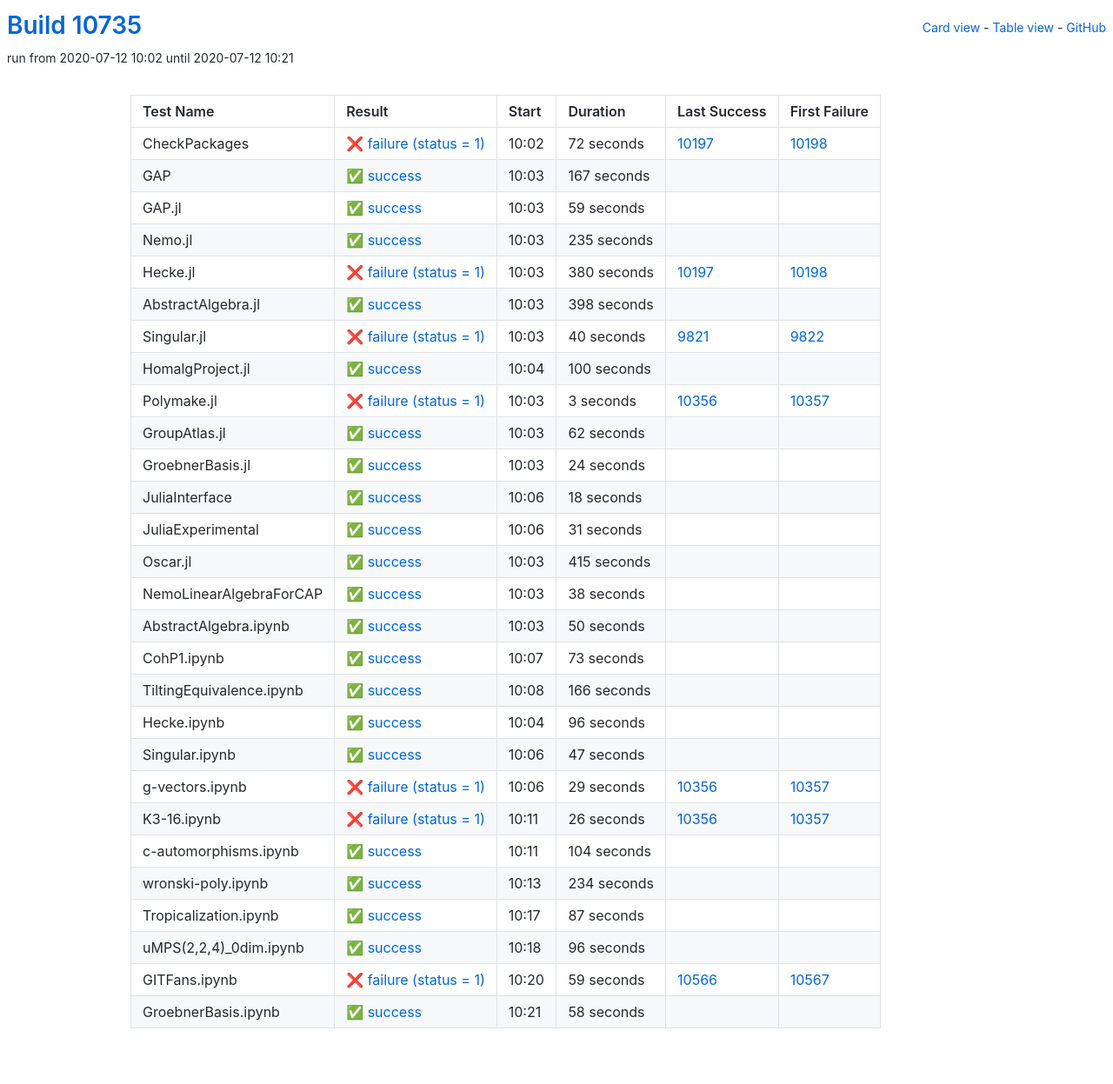
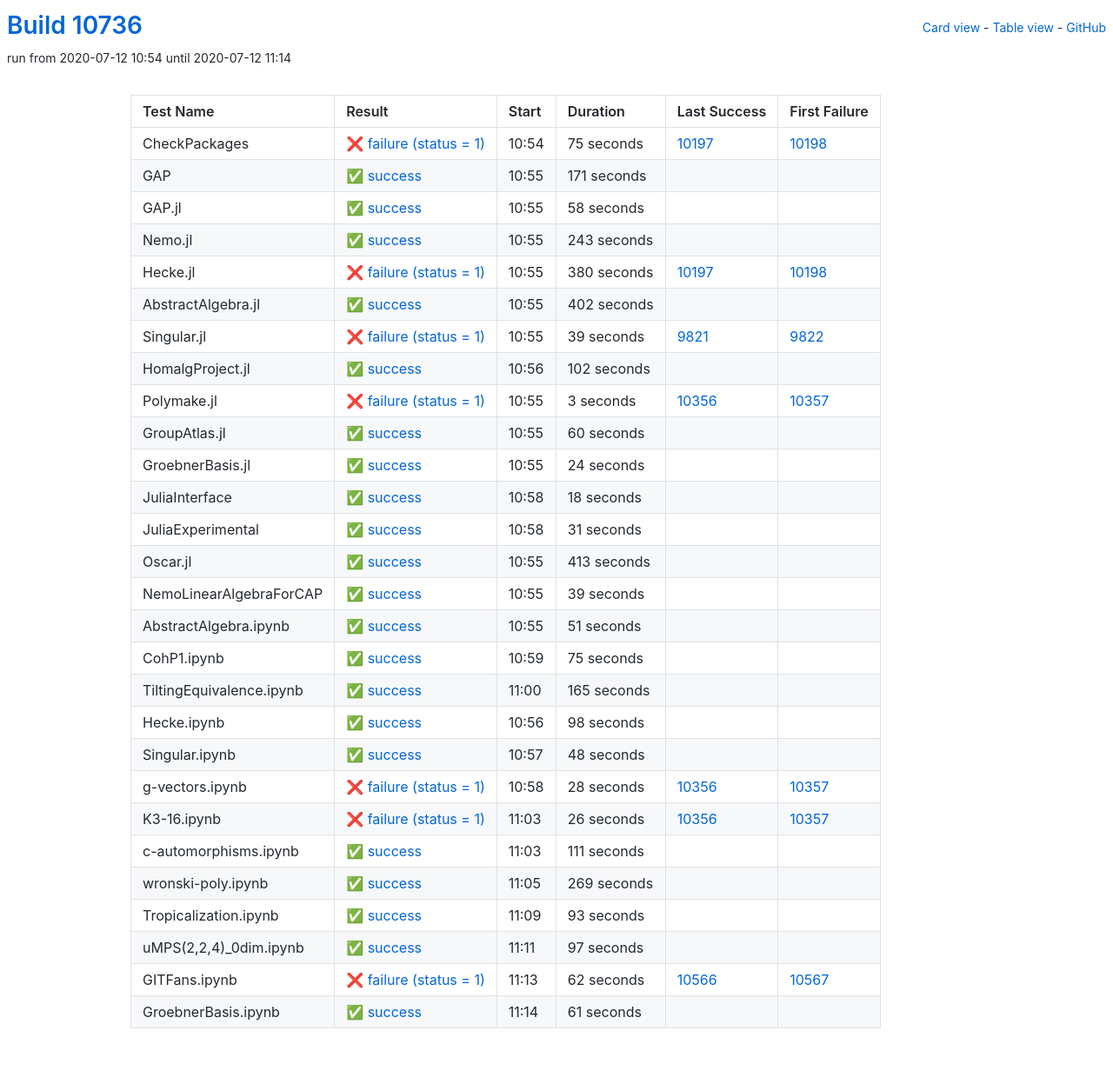
Before and after one commit to oscar-system/oscar-ci-status, a Jekyll site: the page built from table.html, in a window 1280 px wide. Shown: the whole page at 87% size. Built offline with Jekyll 4.4.1, drawn with Linux system fonts in a browser that asks for light colours.

Commit message:
Build #10736

```diff
--- a/_data/ci.yml
+++ b/_data/ci.yml
@@ -1,6 +1,6 @@
 ---
-build: 10735
-build_url: https://oscarci.mathematik.uni-kl.de/job/oscar/10735/
+build: 10736
+build_url: https://oscarci.mathematik.uni-kl.de/job/oscar/10736/
 job: oscar
 organization: oscar-system
 repo: oscar-ci-status
@@ -8,56 +8,56 @@ repourl: https://github.com/oscar-system/oscar-ci-status
 tests:
 - name: CheckPackages
   id: checkpackages
-  log: https://oscarci.mathematik.uni-kl.de/job/oscar/10735/artifact/logs/build-10735/CheckPackages.log
-  start: 2020-07-12 10:02
+  log: https://oscarci.mathematik.uni-kl.de/job/oscar/10736/artifact/logs/build-10736/CheckPackages.log
+  start: 2020-07-12 10:54
   success: false
   exitcode: 1
   status: failure
-  duration: 72
+  duration: 75
   last_success: 10197
   last_success_url: https://oscarci.mathematik.uni-kl.de/job/oscar/10197/
   first_failure: 10198
   first_failure_url: https://oscarci.mathematik.uni-kl.de/job/oscar/10198/
 - name: GAP
   id: gap
-  log: https://oscarci.mathematik.uni-kl.de/job/oscar/10735/artifact/logs/build-10735/GAP.log
-  start: 2020-07-12 10:03
+  log: https://oscarci.mathematik.uni-kl.de/job/oscar/10736/artifact/logs/build-10736/GAP.log
+  start: 2020-07-12 10:55
   success: true
   exitcode: 0
   status: success
-  duration: 167
+  duration: 171
   last_success: false
   last_success_url:
   first_failure: false
   first_failure_url:
 - name: GAP.jl
   id: gap-jl
-  log: https://oscarci.mathematik.uni-kl.de/job/oscar/10735/artifact/logs/build-10735/GAP.jl.log
-  start: 2020-07-12 10:03
+  log: https://oscarci.mathematik.uni-kl.de/job/oscar/10736/artifact/logs/build-10736/GAP.jl.log
+  start: 2020-07-12 10:55
   success: true
   exitcode: 0
   status: success
-  duration: 59
+  duration: 58
   last_success: false
   last_success_url:
   first_failure: false
   first_failure_url:
 - name: Nemo.jl
   id: nemo-jl
-  log: https://oscarci.mathematik.uni-kl.de/job/oscar/10735/artifact/logs/build-10735/Nemo.jl.log
-  start: 2020-07-12 10:03
+  log: https://oscarci.mathematik.uni-kl.de/job/oscar/10736/artifact/logs/build-10736/Nemo.jl.log
+  start: 2020-07-12 10:55
   success: true
   exitcode: 0
   status: success
-  duration: 235
+  duration: 243
   last_success: false
   last_success_url:
   first_failure: false
   first_failure_url:
 - name: Hecke.jl
   id: hecke-jl
-  log: https://oscarci.mathematik.uni-kl.de/job/oscar/10735/artifact/logs/build-10735/Hecke.jl.log
-  start: 2020-07-12 10:03
+  log: https://oscarci.mathematik.uni-kl.de/job/oscar/10736/artifact/logs/build-10736/Hecke.jl.log
+  start: 2020-07-12 10:55
   success: false
   exitcode: 1
   status: failure
@@ -68,44 +68,44 @@ tests:
   first_failure_url: https://oscarci.mathematik.uni-kl.de/job/oscar/10198/
 - name: AbstractAlgebra.jl
   id: abstractalgebra-jl
-  log: https://oscarci.mathematik.uni-kl.de/job/oscar/10735/artifact/logs/build-10735/AbstractAlgebra.jl.log
-  start: 2020-07-12 10:03
+  log: https://oscarci.mathematik.uni-kl.de/job/oscar/10736/artifact/logs/build-10736/AbstractAlgebra.jl.log
+  start: 2020-07-12 10:55
   success: true
   exitcode: 0
   status: success
-  duration: 398
+  duration: 402
   last_success: false
   last_success_url:
   first_failure: false
   first_failure_url:
 - name: Singular.jl
   id: singular-jl
-  log: https://oscarci.mathematik.uni-kl.de/job/oscar/10735/artifact/logs/build-10735/Singular.jl.log
-  start: 2020-07-12 10:03
+  log: https://oscarci.mathematik.uni-kl.de/job/oscar/10736/artifact/logs/build-10736/Singular.jl.log
+  start: 2020-07-12 10:55
   success: false
   exitcode: 1
   status: failure
-  duration: 40
+  duration: 39
   last_success: 9821
   last_success_url: https://oscarci.mathematik.uni-kl.de/job/oscar/9821/
   first_failure: 9822
   first_failure_url: https://oscarci.mathematik.uni-kl.de/job/oscar/9822/
 - name: HomalgProject.jl
   id: homalgproject-jl
-  log: https://oscarci.mathematik.uni-kl.de/job/oscar/10735/artifact/logs/build-10735/HomalgProject.jl.log
-  start: 2020-07-12 10:04
+  log: https://oscarci.mathematik.uni-kl.de/job/oscar/10736/artifact/logs/build-10736/HomalgProject.jl.log
+  start: 2020-07-12 10:56
   success: true
   exitcode: 0
   status: success
-  duration: 100
+  duration: 102
   last_success: false
   last_success_url:
   first_failure: false
   first_failure_url:
 - name: Polymake.jl
   id: polymake-jl
-  log: https://oscarci.mathematik.uni-kl.de/job/oscar/10735/artifact/logs/build-10735/Polymake.jl.log
-  start: 2020-07-12 10:03
+  log: https://oscarci.mathematik.uni-kl.de/job/oscar/10736/artifact/logs/build-10736/Polymake.jl.log
+  start: 2020-07-12 10:55
   success: false
   exitcode: 1
   status: failure
@@ -116,20 +116,20 @@ tests:
   first_failure_url: https://oscarci.mathematik.uni-kl.de/job/oscar/10357/
 - name: GroupAtlas.jl
   id: groupatlas-jl
-  log: https://oscarci.mathematik.uni-kl.de/job/oscar/10735/artifact/logs/build-10735/GroupAtlas.jl.log
-  start: 2020-07-12 10:03
+  log: https://oscarci.mathematik.uni-kl.de/job/oscar/10736/artifact/logs/build-10736/GroupAtlas.jl.log
+  start: 2020-07-12 10:55
   success: true
   exitcode: 0
   status: success
-  duration: 62
+  duration: 60
   last_success: false
   last_success_url:
   first_failure: false
   first_failure_url:
 - name: GroebnerBasis.jl
   id: groebnerbasis-jl
-  log: https://oscarci.mathematik.uni-kl.de/job/oscar/10735/artifact/logs/build-10735/GroebnerBasis.jl.log
-  start: 2020-07-12 10:03
+  log: https://oscarci.mathematik.uni-kl.de/job/oscar/10736/artifact/logs/build-10736/GroebnerBasis.jl.log
+  start: 2020-07-12 10:55
   success: true
   exitcode: 0
   status: success
@@ -140,8 +140,8 @@ tests:
   first_failure_url:
 - name: JuliaInterface
   id: juliainterface
-  log: https://oscarci.mathematik.uni-kl.de/job/oscar/10735/artifact/logs/build-10735/JuliaInterface.log
-  start: 2020-07-12 10:06
+  log: https://oscarci.mathematik.uni-kl.de/job/oscar/10736/artifact/logs/build-10736/JuliaInterface.log
+  start: 2020-07-12 10:58
   success: true
   exitcode: 0
   status: success
@@ -152,8 +152,8 @@ tests:
   first_failure_url:
 - name: JuliaExperimental
   id: juliaexperimental
-  log: https://oscarci.mathematik.uni-kl.de/job/oscar/10735/artifact/logs/build-10735/JuliaExperimental.log
-  start: 2020-07-12 10:06
+  log: https://oscarci.mathematik.uni-kl.de/job/oscar/10736/artifact/logs/build-10736/JuliaExperimental.log
+  start: 2020-07-12 10:58
   success: true
   exitcode: 0
   status: success
@@ -164,104 +164,104 @@ tests:
   first_failure_url:
 - name: Oscar.jl
   id: oscar-jl
-  log: https://oscarci.mathematik.uni-kl.de/job/oscar/10735/artifact/logs/build-10735/Oscar.jl.log
-  start: 2020-07-12 10:03
+  log: https://oscarci.mathematik.uni-kl.de/job/oscar/10736/artifact/logs/build-10736/Oscar.jl.log
+  start: 2020-07-12 10:55
   success: true
   exitcode: 0
   status: success
-  duration: 415
+  duration: 413
   last_success: false
   last_success_url:
   first_failure: false
   first_failure_url:
 - name: NemoLinearAlgebraForCAP
   id: nemolinearalgebraforcap
-  log: https://oscarci.mathematik.uni-kl.de/job/oscar/10735/artifact/logs/build-10735/NemoLinearAlgebraForCAP.log
-  start: 2020-07-12 10:03
+  log: https://oscarci.mathematik.uni-kl.de/job/oscar/10736/artifact/logs/build-10736/NemoLinearAlgebraForCAP.log
+  start: 2020-07-12 10:55
   success: true
   exitcode: 0
   status: success
-  duration: 38
+  duration: 39
   last_success: false
   last_success_url:
   first_failure: false
   first_failure_url:
 - name: AbstractAlgebra.ipynb
   id: abstractalgebra-ipynb
-  log: https://oscarci.mathematik.uni-kl.de/job/oscar/10735/artifact/logs/build-10735/AbstractAlgebra.ipynb.log
-  start: 2020-07-12 10:03
+  log: https://oscarci.mathematik.uni-kl.de/job/oscar/10736/artifact/logs/build-10736/AbstractAlgebra.ipynb.log
+  start: 2020-07-12 10:55
   success: true
   exitcode: 0
   status: success
-  duration: 50
+  duration: 51
   last_success: false
   last_success_url:
   first_failure: false
   first_failure_url:
 - name: CohP1.ipynb
   id: cohp1-ipynb
-  log: https://oscarci.mathematik.uni-kl.de/job/oscar/10735/artifact/logs/build-10735/CohP1.ipynb.log
-  start: 2020-07-12 10:07
+  log: https://oscarci.mathematik.uni-kl.de/job/oscar/10736/artifact/logs/build-10736/CohP1.ipynb.log
+  start: 2020-07-12 10:59
   success: true
   exitcode: 0
   status: success
-  duration: 73
+  duration: 75
   last_success: false
   last_success_url:
   first_failure: false
   first_failure_url:
 - name: TiltingEquivalence.ipynb
   id: tiltingequivalence-ipynb
-  log: https://oscarci.mathematik.uni-kl.de/job/oscar/10735/artifact/logs/build-10735/TiltingEquivalence.ipynb.log
-  start: 2020-07-12 10:08
+  log: https://oscarci.mathematik.uni-kl.de/job/oscar/10736/artifact/logs/build-10736/TiltingEquivalence.ipynb.log
+  start: 2020-07-12 11:00
   success: true
   exitcode: 0
   status: success
-  duration: 166
+  duration: 165
   last_success: false
   last_success_url:
   first_failure: false
   first_failure_url:
 - name: Hecke.ipynb
   id: hecke-ipynb
-  log: https://oscarci.mathematik.uni-kl.de/job/oscar/10735/artifact/logs/build-10735/Hecke.ipynb.log
-  start: 2020-07-12 10:04
+  log: https://oscarci.mathematik.uni-kl.de/job/oscar/10736/artifact/logs/build-10736/Hecke.ipynb.log
+  start: 2020-07-12 10:56
   success: true
   exitcode: 0
   status: success
-  duration: 96
+  duration: 98
   last_success: false
   last_success_url:
   first_failure: false
   first_failure_url:
 - name: Singular.ipynb
   id: singular-ipynb
-  log: https://oscarci.mathematik.uni-kl.de/job/oscar/10735/artifact/logs/build-10735/Singular.ipynb.log
-  start: 2020-07-12 10:06
+  log: https://oscarci.mathematik.uni-kl.de/job/oscar/10736/artifact/logs/build-10736/Singular.ipynb.log
+  start: 2020-07-12 10:57
   success: true
   exitcode: 0
   status: success
-  duration: 47
+  duration: 48
   last_success: false
   last_success_url:
   first_failure: false
   first_failure_url:
 - name: g-vectors.ipynb
   id: g-vectors-ipynb
-  log: https://oscarci.mathematik.uni-kl.de/job/oscar/10735/artifact/logs/build-10735/g-vectors.ipynb.log
-  start: 2020-07-12 10:06
+  log: https://oscarci.mathematik.uni-kl.de/job/oscar/10736/artifact/logs/build-10736/g-vectors.ipynb.log
+  start: 2020-07-12 10:58
   success: false
   exitcode: 1
   status: failure
-  duration: 29
+  duration: 28
   last_success: 10356
   last_success_url: https://oscarci.mathematik.uni-kl.de/job/oscar/10356/
   first_failure: 10357
   first_failure_url: https://oscarci.mathematik.uni-kl.de/job/oscar/10357/
 - name: K3-16.ipynb
   id: k3-16-ipynb
-  log: https://oscarci.mathematik.uni-kl.de/job/oscar/10735/artifact/logs/build-10735/K3-16.ipynb.log
-  start: 2020-07-12 10:11
+  log: https://oscarci.mathematik.uni-kl.de/job/oscar/10736/artifact/logs/build-10736/K3-16.ipynb.log
+  start: 2020-07-12 11:03
   success: false
   exitcode: 1
   status: failure
@@ -272,72 +272,72 @@ tests:
   first_failure_url: https://oscarci.mathematik.uni-kl.de/job/oscar/10357/
 - name: c-automorphisms.ipynb
   id: c-automorphisms-ipynb
-  log: https://oscarci.mathematik.uni-kl.de/job/oscar/10735/artifact/logs/build-10735/c-automorphisms.ipynb.log
-  start: 2020-07-12 10:11
+  log: https://oscarci.mathematik.uni-kl.de/job/oscar/10736/artifact/logs/build-10736/c-automorphisms.ipynb.log
+  start: 2020-07-12 11:03
   success: true
   exitcode: 0
   status: success
-  duration: 104
+  duration: 111
   last_success: false
   last_success_url:
   first_failure: false
   first_failure_url:
 - name: wronski-poly.ipynb
   id: wronski-poly-ipynb
-  log: https://oscarci.mathematik.uni-kl.de/job/oscar/10735/artifact/logs/build-10735/wronski-poly.ipynb.log
-  start: 2020-07-12 10:13
+  log: https://oscarci.mathematik.uni-kl.de/job/oscar/10736/artifact/logs/build-10736/wronski-poly.ipynb.log
+  start: 2020-07-12 11:05
   success: true
   exitcode: 0
   status: success
-  duration: 234
+  duration: 269
   last_success: false
   last_success_url:
   first_failure: false
   first_failure_url:
 - name: Tropicalization.ipynb
   id: tropicalization-ipynb
-  log: https://oscarci.mathematik.uni-kl.de/job/oscar/10735/artifact/logs/build-10735/Tropicalization.ipynb.log
-  start: 2020-07-12 10:17
+  log: https://oscarci.mathematik.uni-kl.de/job/oscar/10736/artifact/logs/build-10736/Tropicalization.ipynb.log
+  start: 2020-07-12 11:09
   success: true
   exitcode: 0
   status: success
-  duration: 87
+  duration: 93
   last_success: false
   last_success_url:
   first_failure: false
   first_failure_url:
 - name: uMPS(2,2,4)_0dim.ipynb
   id: umps-2-2-4-0dim-ipynb
-  log: https://oscarci.mathematik.uni-kl.de/job/oscar/10735/artifact/logs/build-10735/uMPS-2-2-4-_0dim.ipynb.log
-  start: 2020-07-12 10:18
+  log: https://oscarci.mathematik.uni-kl.de/job/oscar/10736/artifact/logs/build-10736/uMPS-2-2-4-_0dim.ipynb.log
+  start: 2020-07-12 11:11
   success: true
   exitcode: 0
   status: success
-  duration: 96
+  duration: 97
   last_success: false
   last_success_url:
   first_failure: false
   first_failure_url:
 - name: GITFans.ipynb
   id: gitfans-ipynb
-  log: https://oscarci.mathematik.uni-kl.de/job/oscar/10735/artifact/logs/build-10735/GITFans.ipynb.log
-  start: 2020-07-12 10:20
+  log: https://oscarci.mathematik.uni-kl.de/job/oscar/10736/artifact/logs/build-10736/GITFans.ipynb.log
+  start: 2020-07-12 11:13
   success: false
   exitcode: 1
   status: failure
-  duration: 59
+  duration: 62
   last_success: 10566
   last_success_url: https://oscarci.mathematik.uni-kl.de/job/oscar/10566/
   first_failure: 10567
   first_failure_url: https://oscarci.mathematik.uni-kl.de/job/oscar/10567/
 - name: GroebnerBasis.ipynb
   id: groebnerbasis-ipynb
-  log: https://oscarci.mathematik.uni-kl.de/job/oscar/10735/artifact/logs/build-10735/GroebnerBasis.ipynb.log
-  start: 2020-07-12 10:21
+  log: https://oscarci.mathematik.uni-kl.de/job/oscar/10736/artifact/logs/build-10736/GroebnerBasis.ipynb.log
+  start: 2020-07-12 11:14
   success: true
   exitcode: 0
   status: success
-  duration: 58
+  duration: 61
   last_success: false
   last_success_url:
   first_failure: false
```
Also changed, not shown: README.md.
